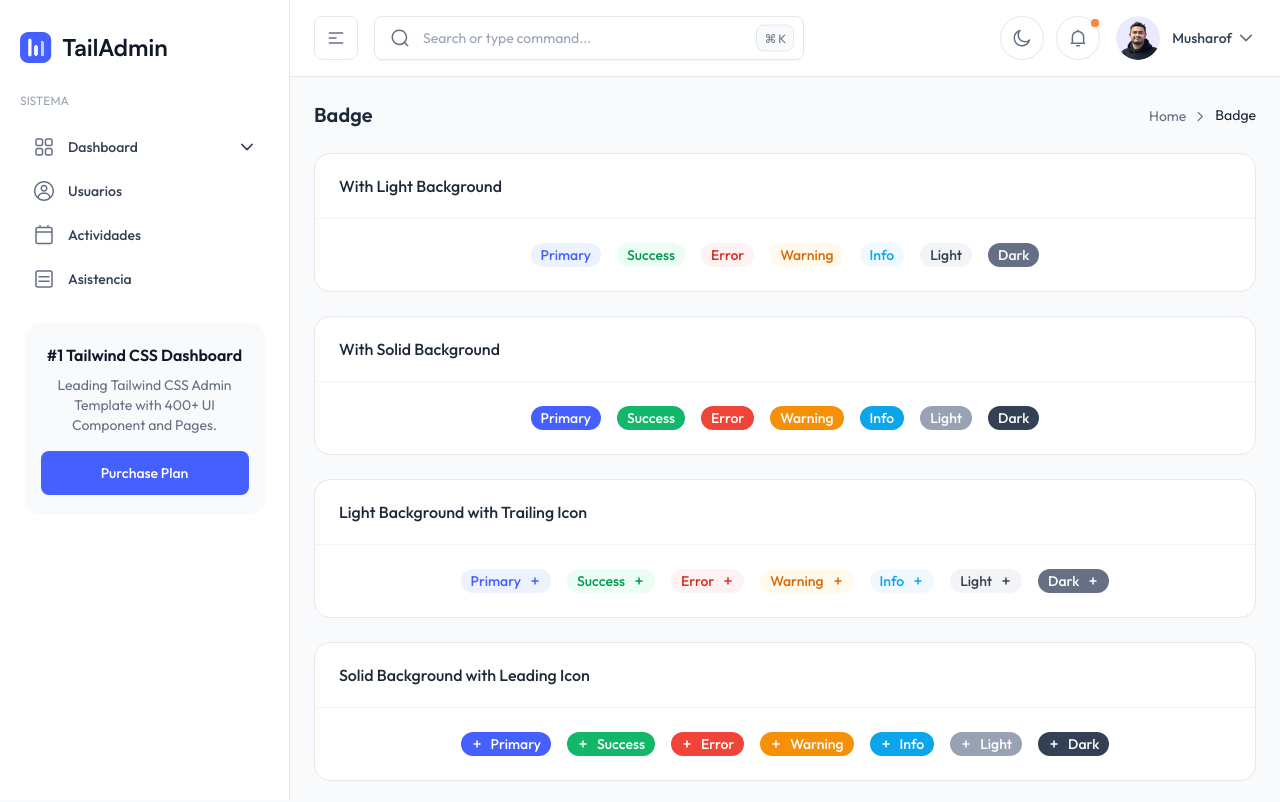
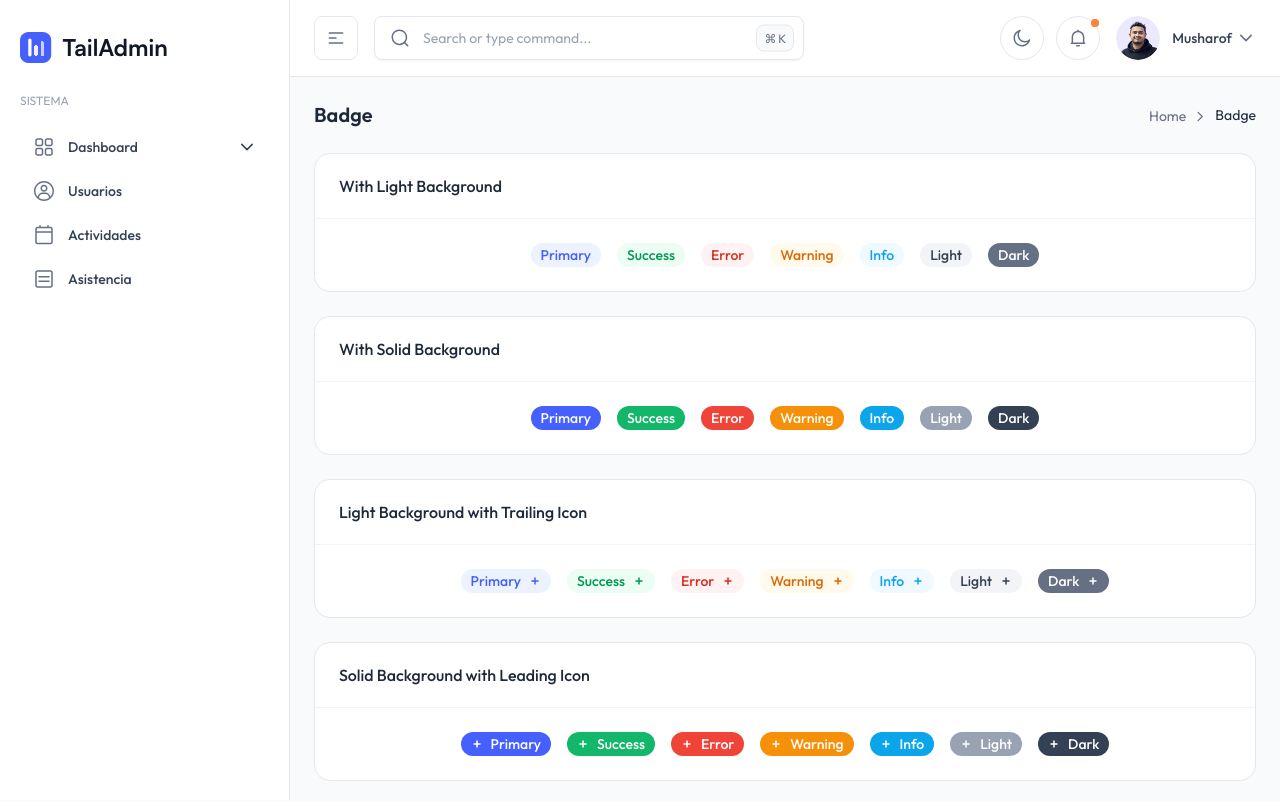
Before and after one commit to fernandoparada18/project_yf, a Vue app: page /badge in a window 1280 px wide. Shown: the top 802 px of the page. Built offline with nearby package versions, Linux system fonts and the light colour scheme; sample sign-in values are in the browser's storage; what vue3-apexcharts would draw is missing.

Commit message:
Remove promotional Tailwind CSS Dashboard widget from sidebar

```diff
--- a/src/components/layout/AppSidebar.vue
+++ b/src/components/layout/AppSidebar.vue
@@ -206,7 +206,6 @@
           </div>
         </div>
       </nav>
-      <SidebarWidget v-if="isExpanded || isHovered || isMobileOpen" />
     </div>
   </aside>
 </template>
@@ -229,7 +228,6 @@ import {
   UserCircleIcon,
 } from '@/icons'
 import BoxCubeIcon from '@/icons/BoxCubeIcon.vue'
-import SidebarWidget from './SidebarWidget.vue'
 
 const route = useRoute()
 
```
